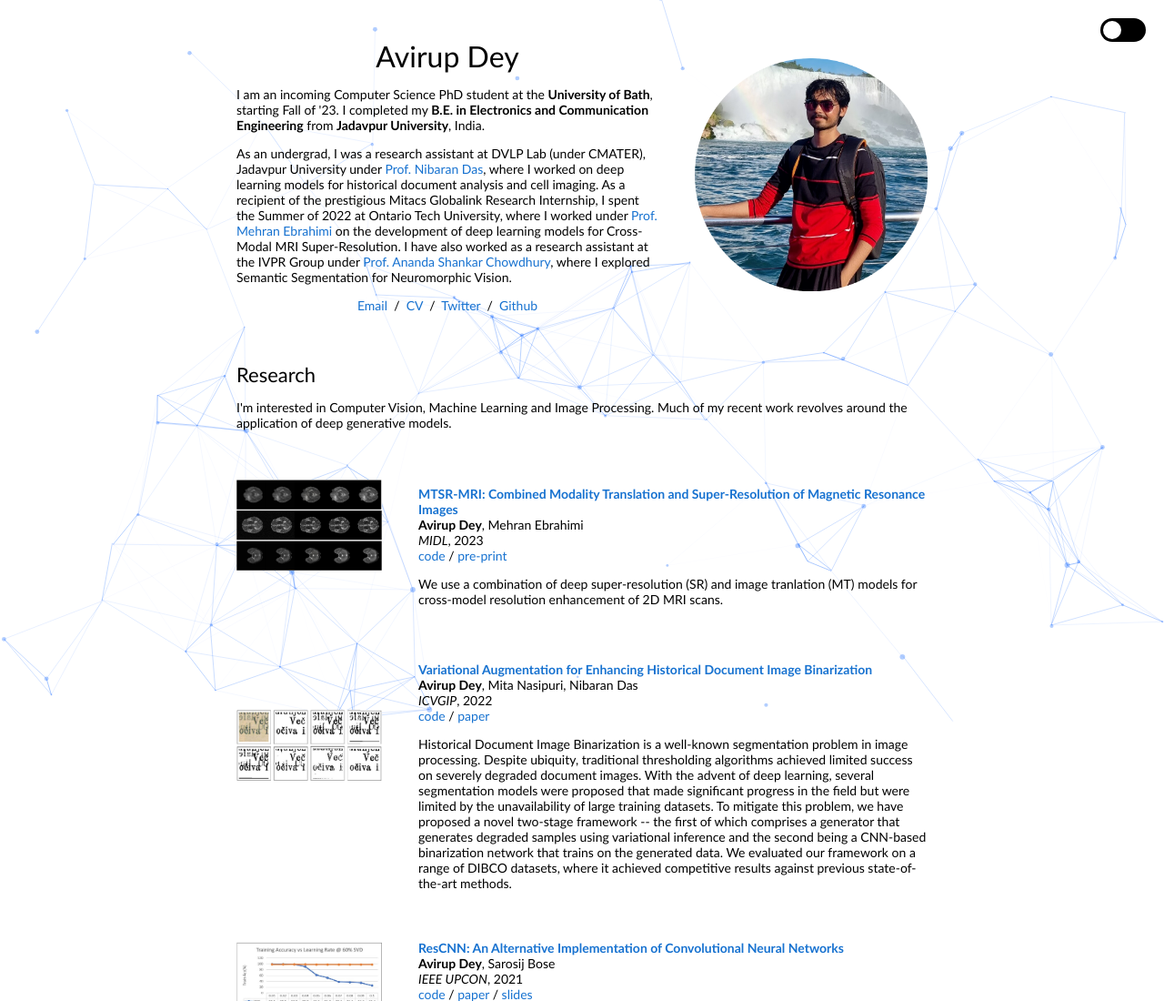
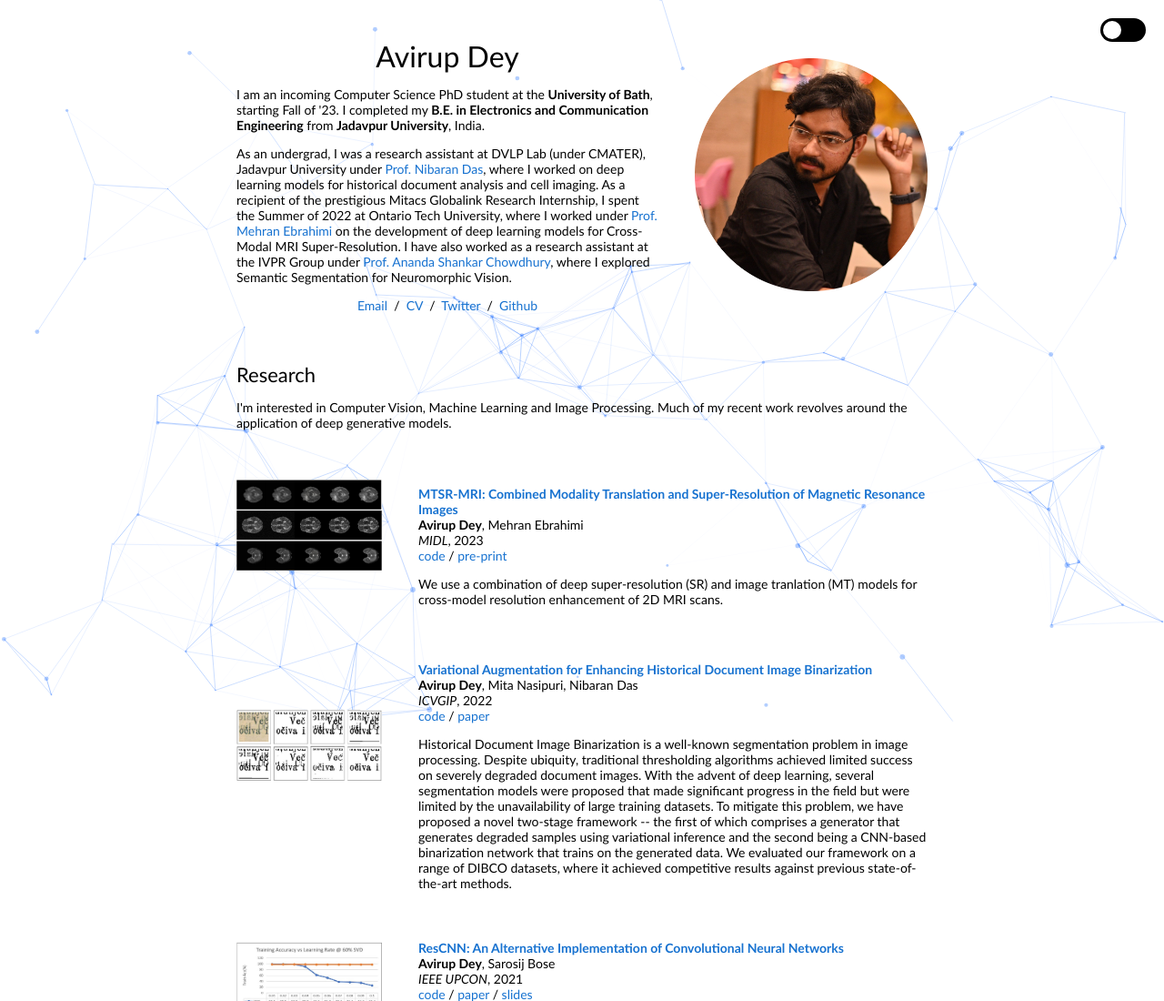
Before and after one commit to AvirupJU/avirupju.github.io, a plain HTML site: page index.html in a window 1280 px wide. Shown: the top 1100 px of the page at 91% size. Drawn offline with Linux system fonts and the light colour scheme.

Commit message:
Updated profile pic

```diff
--- a/index.html
+++ b/index.html
@@ -49,7 +49,7 @@
               </p>
             </td>
             <td style="padding:2.5%;width:40%;max-width:40%">
-              <a href="#"><img style="width:100%;max-width:100%" alt="profile photo" src="images/profile_crop.png" class="hoverZoomLink"></a>
+              <a href="#"><img style="width:100%;max-width:100%" alt="profile photo" src="images/profile_3_circle.png" class="hoverZoomLink"></a>
             </td>
           </tr>
         </tbody></table>
```
